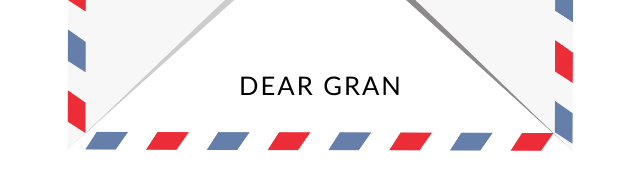
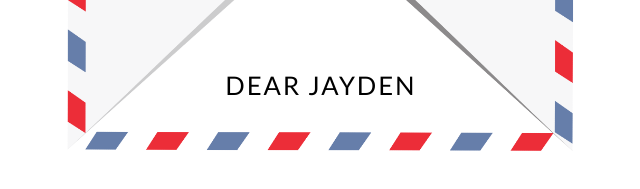
Before and after one commit to fruitoast/ClickCard.io, a plain HTML site: page cardSite.html in a window 1280 px wide. Shown: the part 505-694 px from the top of the page, 319-959 px from the left. Drawn offline with Linux system fonts and the light colour scheme.

Commit message:
Update cardSite.html

```diff
--- a/cardSite.html
+++ b/cardSite.html
@@ -7,7 +7,7 @@
     <h1>Click Card</h1>
         <div class="center": hover>
             <div class="position">
-                <p>Dear Gran</p>
+                <p>Dear Jayden</p>
                 <a href="newpage.html">
                     <img src="letter.png" alt="Click image 1">
                 </a>
```
